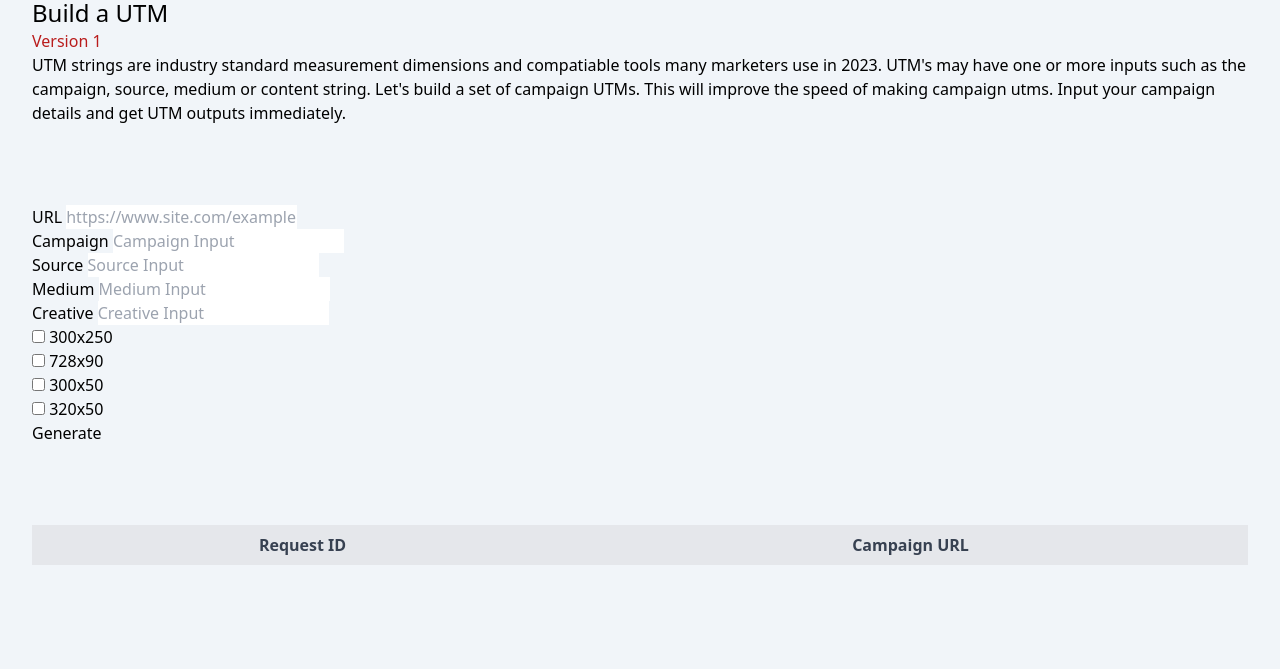
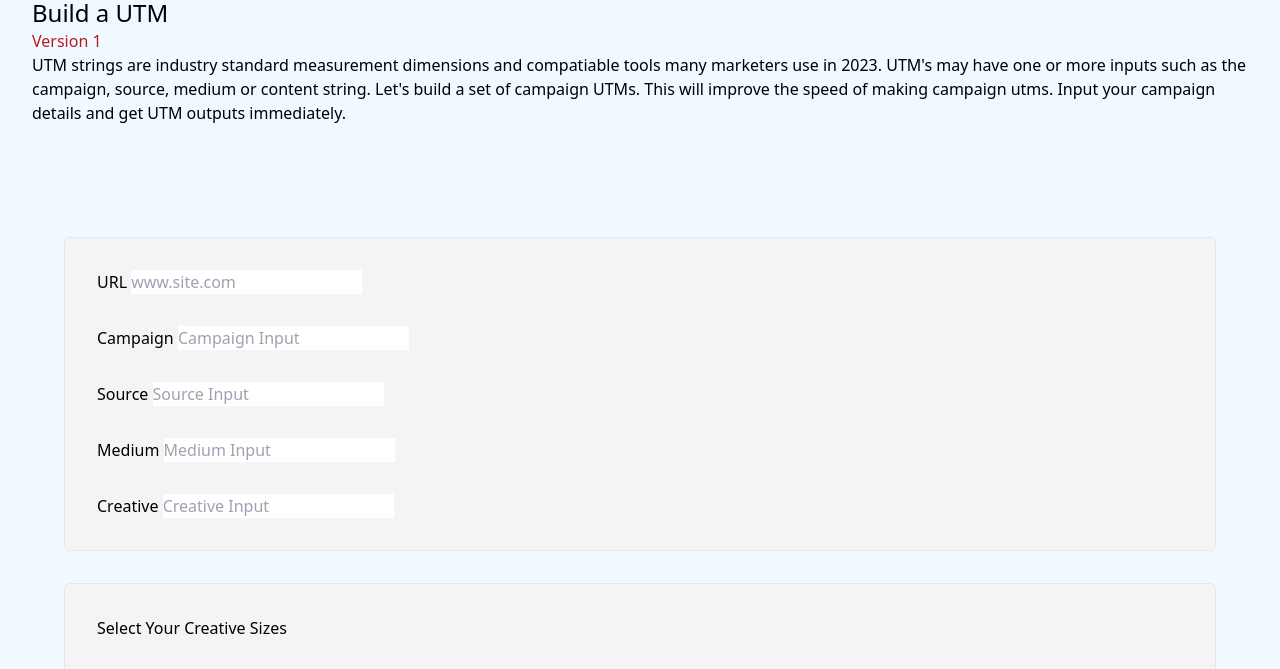
Before and after one commit to dwallace-web/utm-generator, a website: page campaign_builder.html in a window 1280 px wide. Shown: the part 95-764 px from the top of the page. Drawn offline with Linux system fonts and the light colour scheme.

Commit message:
styling updates

```diff
--- a/campaign_builder.html
+++ b/campaign_builder.html
@@ -7,7 +7,7 @@
     <link href="/output.css" rel="stylesheet" />
     <title>Campaign URL Generator</title>
   </head>
-  <body class="grid grid-cols-3 gap-4 bg-slate-100">
+  <body class="grid grid-cols-3 gap-4 bg-sky-50">
     <!-- intro -->
     <div class="col-span-3 rounded-xl p-8">
       <div>
@@ -15,18 +15,20 @@
         <h2>Generate campaign links to measure marketing campaigns</h2>
         <h4 class="text-2xl">Build a UTM</h4>
         <h3 class="text-red-700">Version 1</h3>
-        <p>
+        <p class="">
           UTM strings are industry standard measurement dimensions and
           compatiable tools many marketers use in 2023. UTM's may have one or
           more inputs such as the campaign, source, medium or content string.
           Let's build a set of campaign UTMs. This will improve the speed of
-          making campaign utms. Input your campaign details and get UTM outputs immediately.
+          making campaign utms. Input your campaign details and get UTM outputs
+          immediately.
         </p>
       </div>
     </div>
     <!-- form starts here -->
     <div class="col-span-3 p-8">
-      <form>
+      <form class="p-8 space-y-8 rounded-md">
+        <div class="inputs p-8 border space-y-8 bg-zinc-100 rounded-md ">
           <div class="col-span-3">
             <label for="url">URL</label>
             <!-- url  -->
@@ -35,7 +37,7 @@
               name="url"
               id="url"
               tile="url"
-            placeholder="https://www.site.com/example"
+              placeholder="www.site.com"
               required
             />
           </div>
@@ -87,12 +89,15 @@
               placeholder="Creative Input"
             />
           </div>
+        </div>
         <!-- checkboxes -->
         <!-- This campaign builder will output one per ad size selected.  -->
 
         <div class="col-span-3">
-          <div class="checkboxes">
+          <div class="checkboxes inputs p-8 border space-y-8 bg-zinc-100 rounded-md ">
             <!-- Select the ad unit sizes-->
+            <h1>Select Your Creative Sizes</h1>
+            <div class="grid-rows-3 space-y-8">
               <input
                 type="checkbox"
                 name="300x250"
@@ -127,11 +132,19 @@
               <br />
             </div>
           </div>
-        <button class="bg-slate-400" type="submit" onclick="generate" id="generate">Generate</button>
+        </div>
+        <button
+          class=""
+          type="submit"
+          onclick="generate"
+          id="generate"
+        >
+          Generate
+        </button>
       </form>
     </div>
     <!-- generated urls go here -->
-    <div class="col-span-3 rounded-xl p-8 dark:bg-slate-800">
+    <div class="col-span-3 rounded-xl p-8 dark:bg-slate-800 m-8">
       <table id="campaign-url-table" class="min-w-full bg-white">
         <thead class="bg-gray-200 text-gray-700">
           <tr>
```
Also changed, not shown: output.css. Lines whose indentation alone changed are shown as unchanged.
